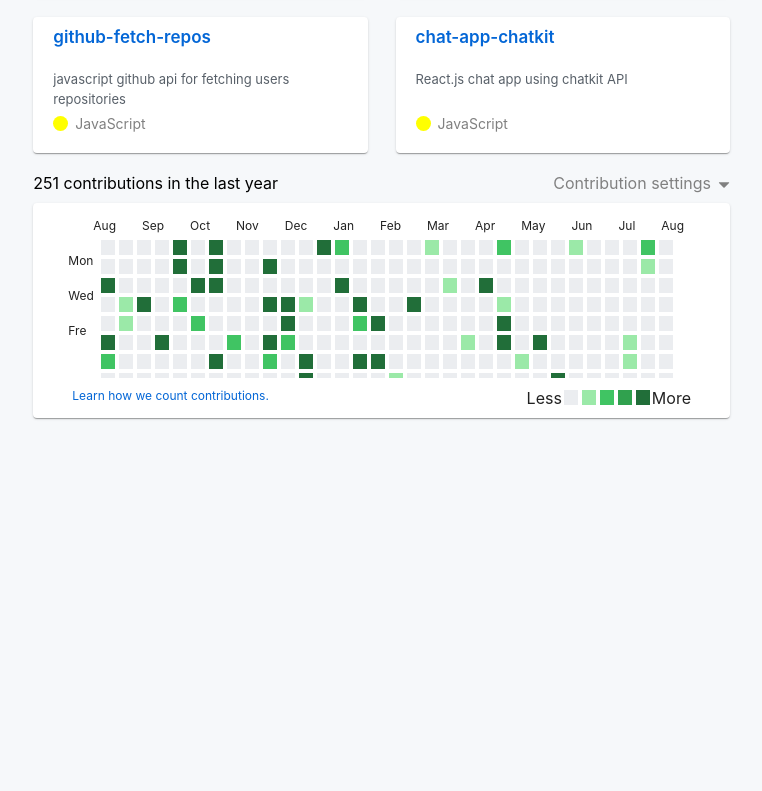
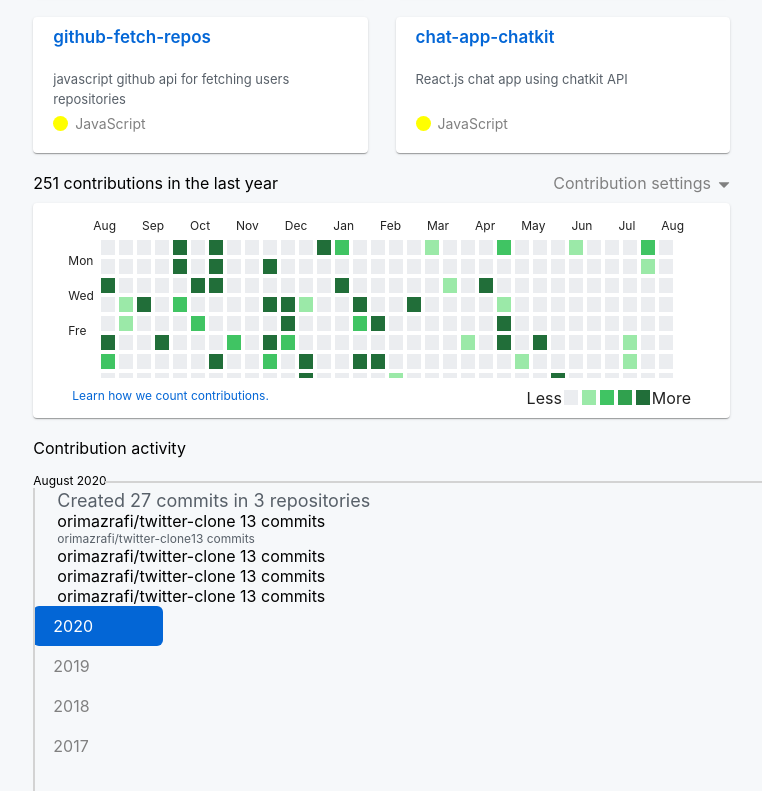
Before and after one commit to orimazrafi/github-clone, a React (Create React App) app: page /profile in a window 1280 px wide. Shown: the part 520-1311 px from the top of the page, without its empty margins (340-1102 px from the left). Before the commit the page ends 991 px from the top, so only its background shows below. Built offline with nearby package versions, Linux system fonts and the light colour scheme.

Commit message:
Handle Contribution activity.

```diff
--- a/src/components/ProfileComponent/ProfileComponent.js
+++ b/src/components/ProfileComponent/ProfileComponent.js
@@ -1,4 +1,4 @@
-import React from 'react'
+import React, { useState } from 'react'
 import { Grid, Card, Container } from '@material-ui/core'
 import { ClickedText } from '../ClickedText/ClickedText'
 import { FrameWorkAndColor } from '../FrameWorkAndColor/FrameWorkAndColor'
@@ -8,6 +8,7 @@ import { HiddenPopover } from '../HiddenPopover/HiddenPopover'
 import { BorderBottom } from '../BorderBottom/BorderBottom'
 import style from "./style.module.scss"
 export const ProfileComponent = (props) => {
+    const [activeYear, setActiveYear] = useState("2020");
     const handlePaint = () => {
         const paint = []
         for (let i = 0; i < 365; i++) {
@@ -156,5 +157,68 @@ export const ProfileComponent = (props) => {
                 </Container>
             </Card>
         </Grid>
+        <Grid container style={{ justifyContent: "space-between", marginTop: "20px" }}>
+            <Grid>
+                Contribution activity
+                <Grid>
+                    <div style={{ fontSize: "12px", marginTop: "15px" }}>
+                        August 2020
+                    </div>
+                    <div style={{ borderLeft: "2px solid lightgray", height: "40vh", position: "absolute" }}></div>
+                    <div style={{ bottom: "7px", left: "72px", borderTop: "2px solid lightgray", width: "800px", position: "relative" }}></div>
+                    <Grid>
+                        <Container>
+                            <Grid>
+                                <ClickedText fontSize="18px">
+                                    Created 27
+                                    commits in
+                                    3
+                                    repositories
+      </ClickedText>
+                                orimazrafi/twitter-clone 13 commits
+                        {[{ repository: "orimazrafi/twitter-clone", commit: "13 commits" }].map(commit => <Grid key={Math.random()} container>
+                                    <Grid>
+                                        <ClickedText>
+
+                                            {commit.repository}
+                                        </ClickedText>
+                                    </Grid>
+                                    <Grid>
+                                        <ClickedText>
+
+                                            {commit.commit}
+                                        </ClickedText>
+
+                                    </Grid>
+                                </Grid>)}
+                            </Grid>
+                            <Grid>
+                                orimazrafi/twitter-clone 13 commits
+
+                        </Grid>
+                            <Grid>
+                                orimazrafi/twitter-clone 13 commits
+
+                        </Grid>
+                            <Grid>
+                                orimazrafi/twitter-clone 13 commits
+
+                        </Grid>
+                        </Container>
+                    </Grid>
+                    {/* <Container>
+
+                        orimazrafi/twitter-clone 13 commits
+                        orimazrafi/github-clone 11 commits
+                        orimazrafi/impreva-app 3 commits
+                        orimazrafi/impreva-app  JavaScriptAug 16
+                        orimazrafi/github-clone  JavaScriptAug 6
+                </Container> */}
+                </Grid>
+            </Grid>
+            <Grid>
+                {["2020", "2019", "2018", "2017"].map(year => <div key={Math.random()} onClick={() => setActiveYear(year)} className={activeYear === year ? style.active_btn : style.year_btn} style={{ display: "block" }}> {year}</div>)}
+            </Grid>
+        </Grid>
     </>
 }
--- a/src/components/ProfileComponent/style.module.scss
+++ b/src/components/ProfileComponent/style.module.scss
@@ -17,3 +17,24 @@
         opacity: 0.5;
     }
 }
+
+.active_btn,
+.year_btn {
+    background: #0366d6;
+    padding: 10px 70px 10px 20px;
+    color: white;
+    border-radius: 6px;
+
+    &:hover {
+        cursor: pointer;
+    }
+}
+
+.year_btn {
+    color: gray;
+    background: none;
+
+    &:hover {
+        background: #f8f2f2;
+    }
+}
```
